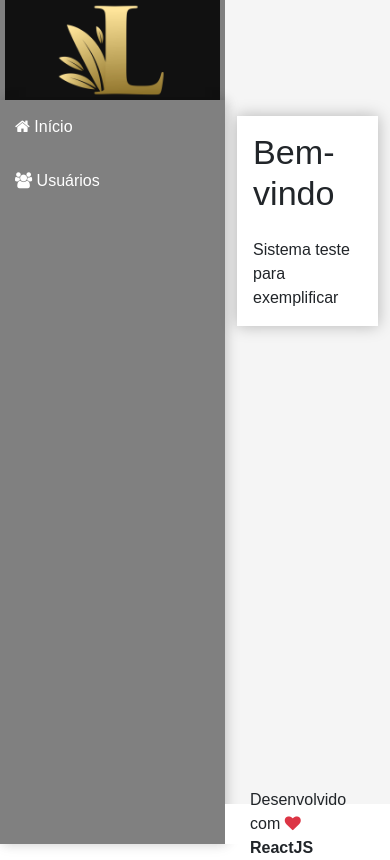
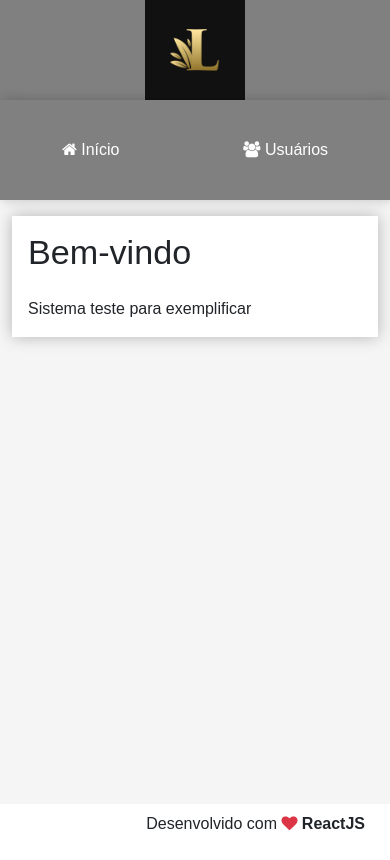
Before and after one commit to leticiaoliveira5/user-login-react, a React (Create React App) app: page / in a window 390 px wide. Built offline with nearby package versions, Linux system fonts and the light colour scheme.

Commit message:
adds responsiveness

```diff
--- a/src/components/template/Logo.css
+++ b/src/components/template/Logo.css
@@ -9,3 +9,9 @@
   padding: 0 5px;
   width: 100%;
 }
+
+@media(max-width: 576px) {
+  aside.logo img {
+    max-height: 100px;
+  }
+}
--- a/src/components/template/Nav.css
+++ b/src/components/template/Nav.css
@@ -16,3 +16,22 @@
 .menu a:hover {
   background: linear-gradient(135deg, #07a7e3 0%, #32dac3 100%);
 }
+
+@media(max-width: 768px) {
+  .menu {
+    display: flex;
+    justify-content:  flex-start;
+    align-items: center;
+  }
+
+  .menu a {
+    display: inline;
+    padding: 10px;
+    margin: 0px;
+  }
+
+  .menu {
+    height: 100%;
+    justify-content:  space-around;
+  }
+}
--- a/src/main/App.css
+++ b/src/main/App.css
@@ -4,6 +4,7 @@
   --header-height: 100px;
   --footer-height: 40px;
   --aside-width: 225px;
+  --menu-top-height: 100px;
   --shadow: box-shadow: 5px 10px #888888;
 }
 
@@ -52,3 +53,35 @@
 footer.footer {
   grid-area:  footer;
 }
+
+@media(max-width: 768px) {
+  .App {
+    grid-template-rows:
+      var(--header-height)
+      var(--menu-top-height)
+      1fr
+      var(--footer-height);
+    grid-template-columns: var(--aside-width) 1fr;
+    grid-template-areas:
+      "logo header"
+      "menu menu"
+      "content content"
+      "footer footer";
+  }
+}
+
+@media(max-width: 576px) {
+  .App {
+    grid-template-rows:
+      var(--logo-height)
+      var(--menu-top-height)
+      1fr
+      var(--footer-height);
+    grid-template-columns: 1fr;
+    grid-template-areas:
+      "logo"
+      "menu"
+      "content"
+      "footer";
+  }
+}
```
